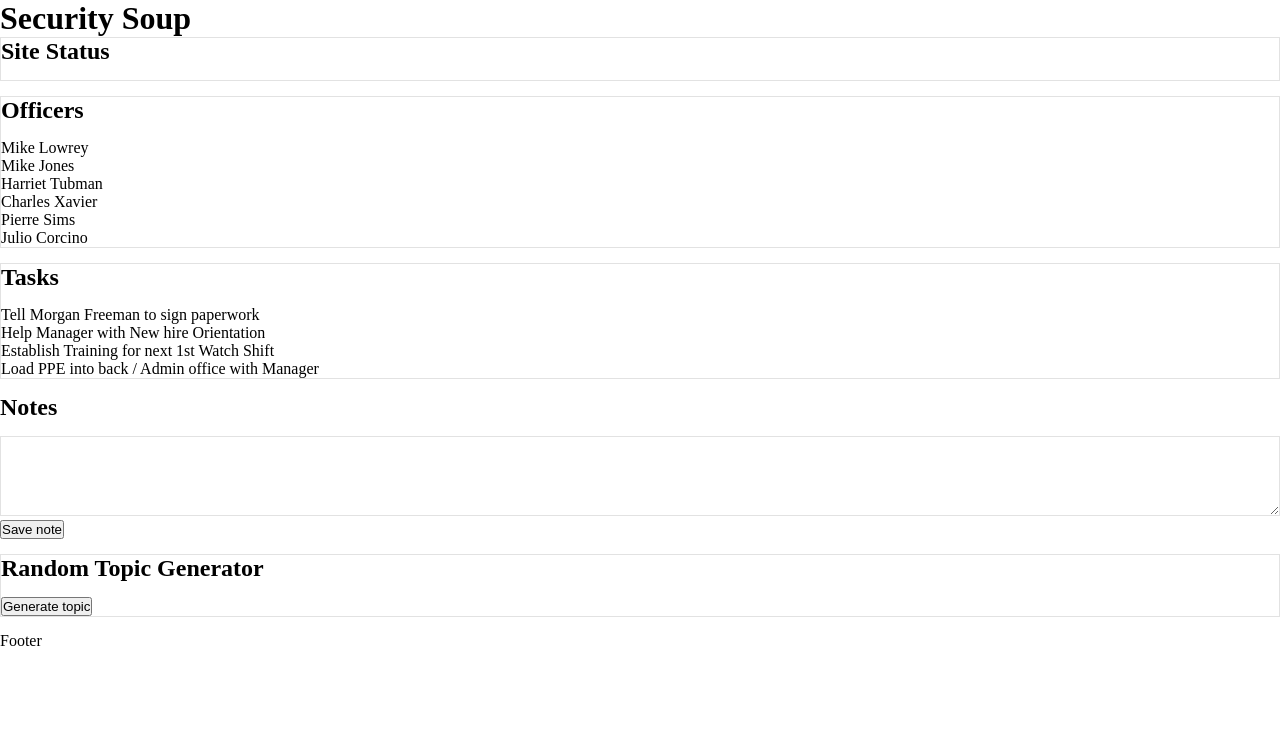
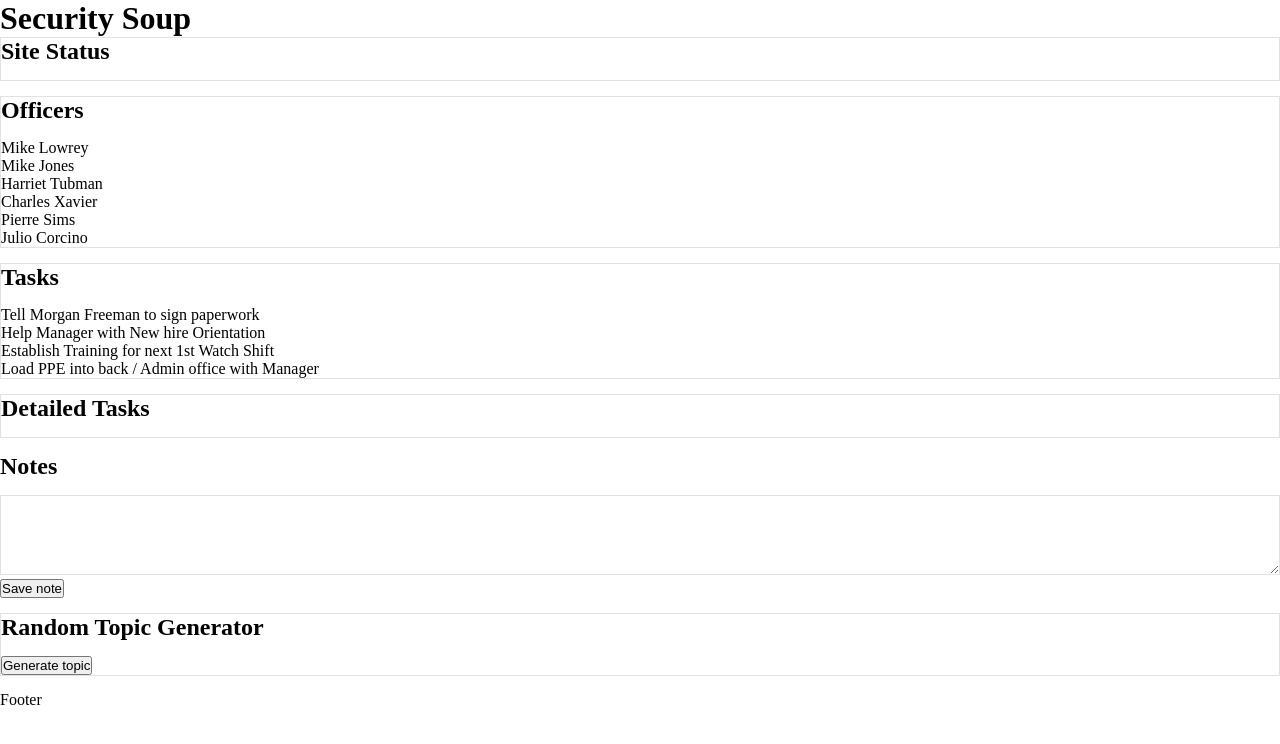
Before and after one commit to chrisvneal/security-soup, a React (Create React App) app: page / in a window 1280 px wide. Shown: the top 744 px of the page. Built offline with nearby package versions, Linux system fonts and the light colour scheme.

Commit message:
Create DetailedTasks components

```diff
--- /dev/null
+++ b/src/components/DetailedTasks.js
@@ -0,0 +1,11 @@
+import React from "react";
+
+const DetailedTasks = () => {
+  return (
+    <section className="section-border detailed-tasks">
+      <h2>Detailed Tasks</h2>
+    </section>
+  );
+};
+
+export default DetailedTasks;
--- a/src/components/Tasks.js
+++ b/src/components/Tasks.js
@@ -1,12 +1,16 @@
 import React from "react";
+import DetailedTasks from "./DetailedTasks";
 
 const Tasks = ({ tasks }) => {
   const taskList = tasks.map((task) => <li key={task.id}>{task.title}</li>);
   return (
-    <section className="section-border tasks">
-      <h2>Tasks</h2>
-      <ul className="tasks-list">{taskList}</ul>
-    </section>
+    <>
+      <section className="section-border tasks">
+        <h2>Tasks</h2>
+        <ul className="tasks-list">{taskList}</ul>
+      </section>
+      <DetailedTasks />
+    </>
   );
 };
 
```
